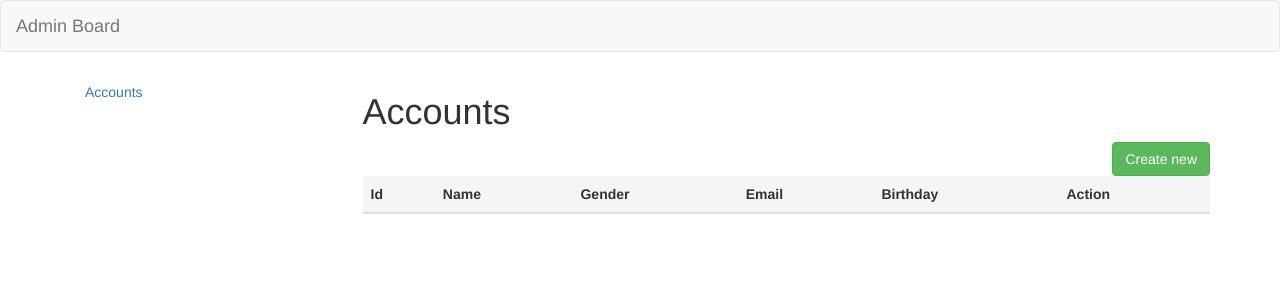
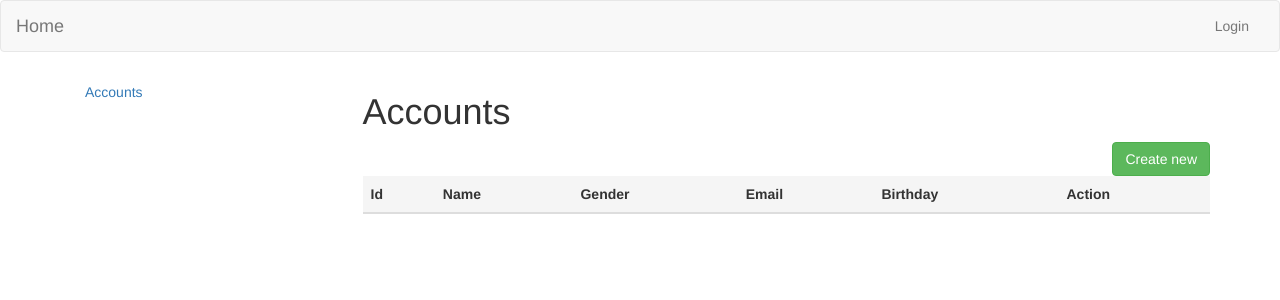
Before and after one commit to DanielCambray/JobTest01, a Symfony app: template templates/admin/account/index.html.twig in a window 1280 px wide. Shown: the top 300 px of the page. Run offline with Twig, Linux system fonts and the light colour scheme; the template is opened without the code that fills it, so the values that code supplies are empty; some libraries are stand-ins or nearby versions.

Commit message:
Add navigation menu

```diff
--- a/templates/admin/base.html.twig
+++ b/templates/admin/base.html.twig
@@ -1,7 +1,7 @@
 <!DOCTYPE html>
 <html>
 <head>
-    <title>{% block title %}Account Admin{% endblock %}</title>
+    <title>{% block title %}Admin Board{% endblock %}</title>
 
     <meta http-equiv="Content-Type" content="text/html; charset=utf-8"/>
 
@@ -15,7 +15,25 @@
 <nav class="navbar navbar-default">
     <div class="container-fluid">
         <div class="navbar-header">
-            <a class="navbar-brand" href="{{ path('admin_account_index') }}">Admin Board</a>
+            <a class="navbar-brand" href="{{ path('home') }}">Home</a>
+        </div>
+
+        <div class="collapse navbar-collapse">
+            <ul class="nav navbar-nav navbar-right">
+                {% if is_granted('ROLE_ADMIN') %}
+                    <li>
+                        <div>
+                            <a href="{{ path('admin_account_index') }}" class="btn btn-default navbar-btn">Admin Panel</a>
+                        </div>
+                    </li>
+                {% endif %}
+
+                {% if app.user %}
+                    <li><a href="{{ path('fos_user_security_logout') }}">Logout</a></li>
+                {% else %}
+                    <li><a href="{{ path('fos_user_security_login') }}">Login</a></li>
+                {% endif %}
+            </ul>
         </div>
     </div>
 </nav>
```
Also changed, not shown: templates/base.html.twig (+12 -0 lines).
